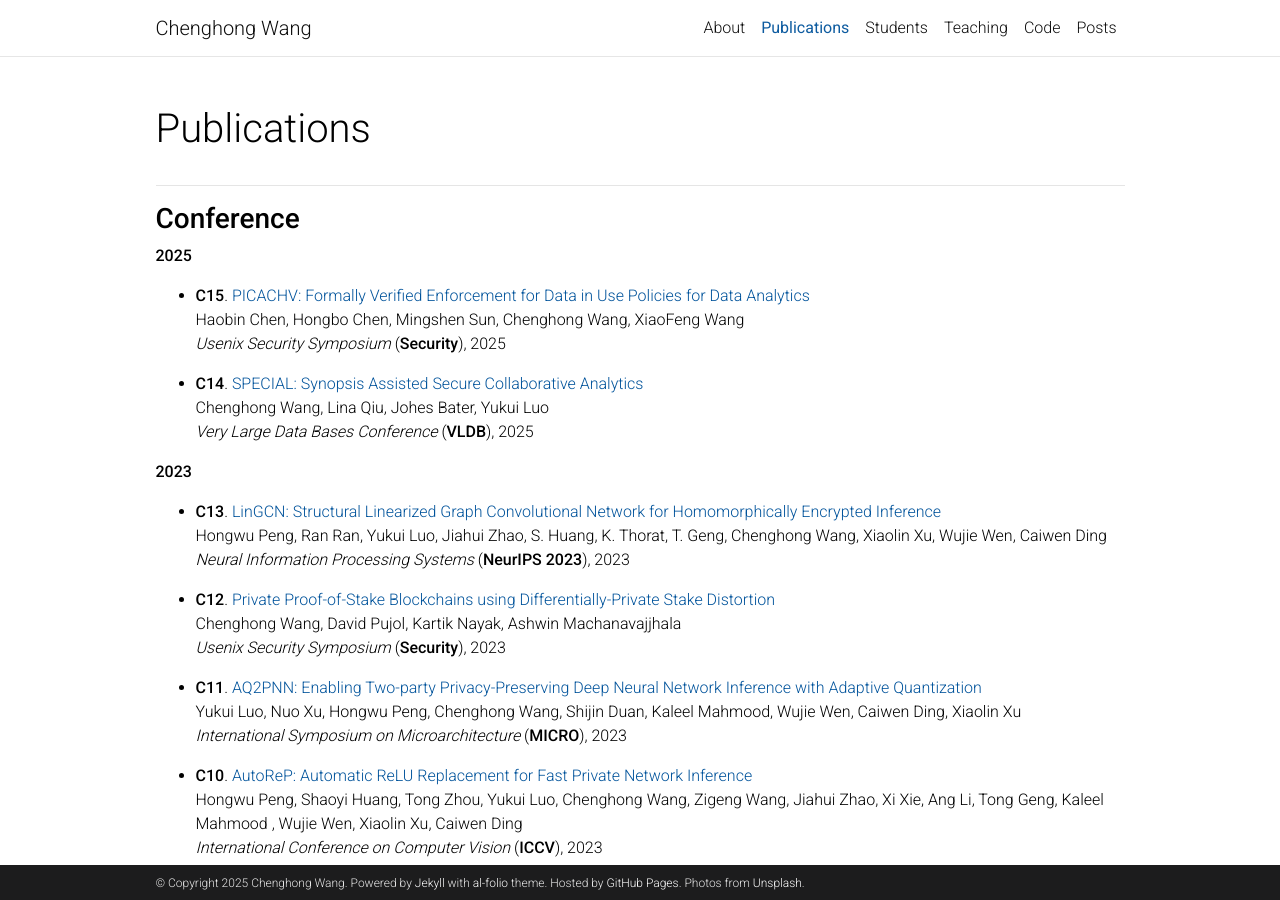
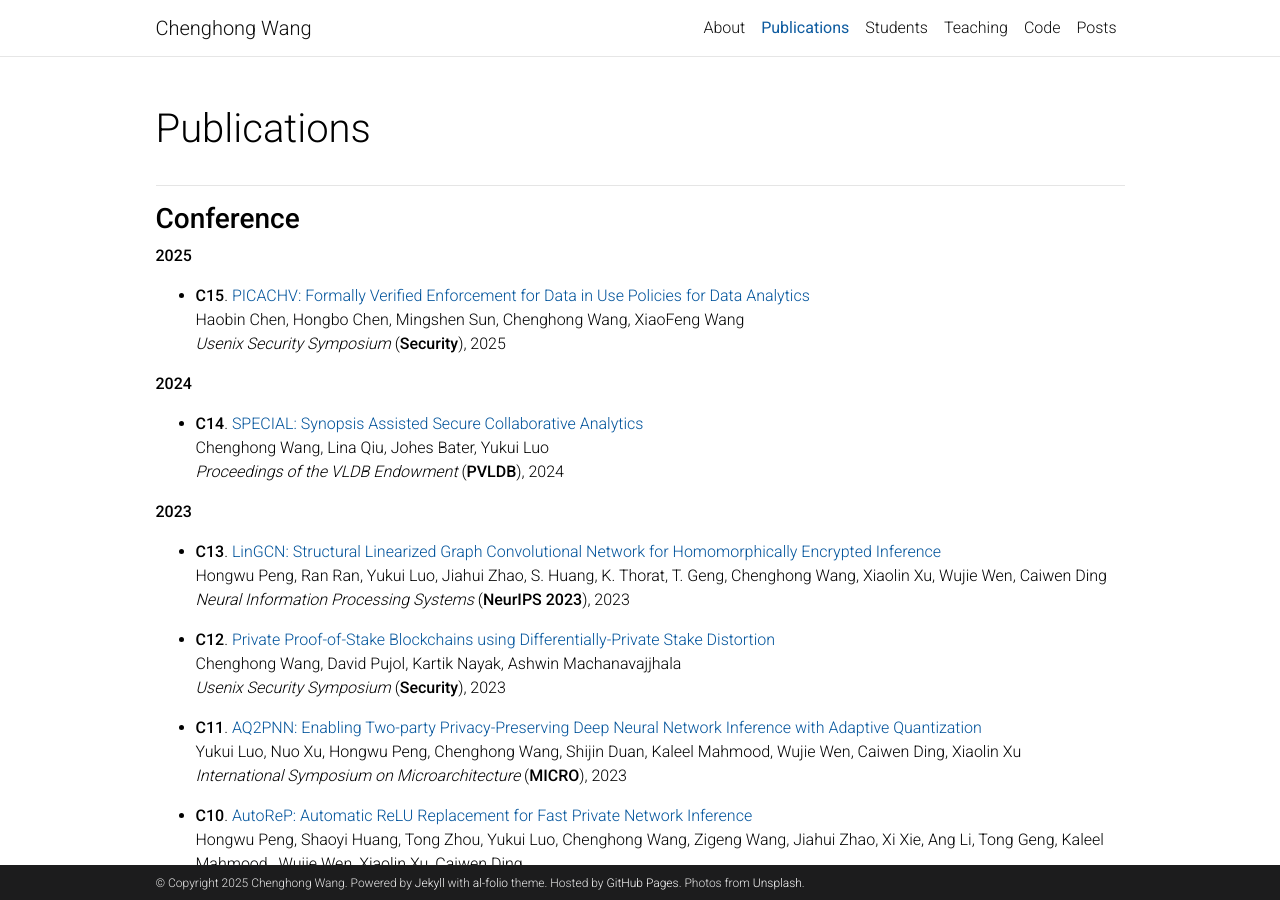
Before and after one commit to lovingmage/lovingmage.github.io, a Jekyll site: the page built from _pages/publications.md, in a window 1280 px wide and 900 px high. Built offline with Jekyll 4.4.1, drawn with Linux system fonts in a browser that asks for light colours; comment, search, counter and statistics services are not loaded; a style sheet for code colours, icons or effects is not loaded.

Commit message:
Update publications.md

```diff
--- a/_pages/publications.md
+++ b/_pages/publications.md
@@ -16,9 +16,10 @@ nav_order: 1
 Haobin Chen, Hongbo Chen, Mingshen Sun, Chenghong Wang, XiaoFeng Wang\
 *Usenix Security Symposium* (**Security**), 2025
 
+**2024**
 - **C14**. [SPECIAL: Synopsis Assisted Secure Collaborative Analytics](https://arxiv.org/pdf/2404.18388)\
 Chenghong Wang, Lina Qiu, Johes Bater, Yukui Luo\
-*Very Large Data Bases Conference* (**VLDB**), 2025
+*Proceedings of the VLDB Endowment* (**PVLDB**), 2024
 
 **2023**
 - **C13**. [LinGCN: Structural Linearized Graph Convolutional Network for Homomorphically Encrypted Inference](#)\
```
